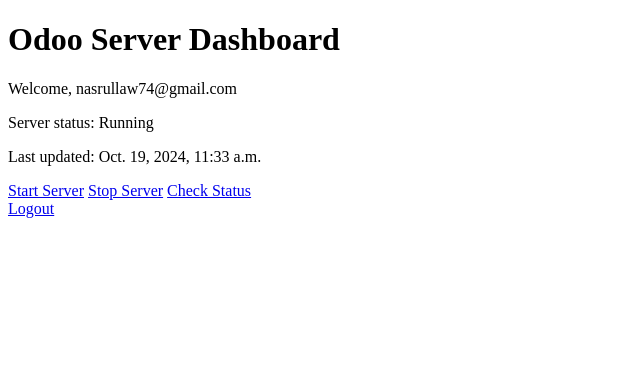
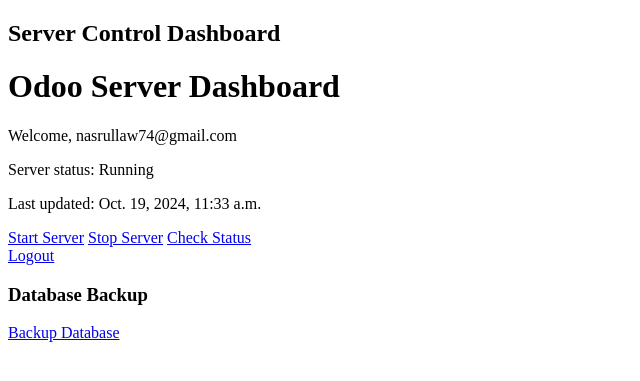
Before and after one commit to nasrulla74/appeul_manager, a Django app: page /dashboard/ in a window 1280 px wide. Shown: the top 381 px of the page, without its empty margins (0-640 px from the left). Run offline with Django 5.2, Linux system fonts and the light colour scheme; a user stored in the database is signed in; data comes from the database, SQL or seed files in the repository; both versions use the stored data as it was after the commit; parts of the project's set-up code (start-up, migrations or seed data) failed here and were passed over.

Commit message:
feature: add backup odoo database

```diff
--- a/appeul_manager/settings.py
+++ b/appeul_manager/settings.py
@@ -75,7 +75,7 @@
 DATABASES = {
     'default': {
         'ENGINE': 'django.db.backends.sqlite3',
-        'NAME': BASE_DIR / 'db.sqlite3',
+        'NAME': os.path.join(BASE_DIR, 'db.sqlite3'),
     }
 }
 
--- a/appeul_manager/urls.py
+++ b/appeul_manager/urls.py
@@ -18,4 +18,7 @@
     path('', include('django.contrib.auth.urls')),
     path('dashboard/', login_required(views.dashboard), name='dashboard'),
     path('control/<str:action>/', login_required(views.control_server), name='control_server'),
+    path('backup/', login_required(views.backup_database), name='backup_database'),
+
+
 ]
--- a/dashboard/models.py
+++ b/dashboard/models.py
@@ -37,3 +37,13 @@
 class ServerStatus(models.Model):
     is_running = models.BooleanField(default=False)
     last_updated = models.DateTimeField(auto_now=True)
+
+class BackupLog(models.Model):
+    timestamp = models.DateTimeField(auto_now_add=True)
+    filename = models.CharField(max_length=255)
+    success = models.BooleanField()
+    output = models.TextField(blank=True)
+    error = models.TextField(blank=True)
+
+    def __str__(self):
+        return f"{self.timestamp} - {'Success' if self.success else 'Failure'}"
--- a/dashboard/templates/dashboard/dashboard.html
+++ b/dashboard/templates/dashboard/dashboard.html
@@ -1,6 +1,8 @@
 {% extends 'base.html' %}
 
 {% block content %}
+<h2>Server Control Dashboard</h2>
+
 <h1>Odoo Server Dashboard</h1>
 <p>Welcome, {{ user.email }}</p>
 <p>Server status: {% if status.is_running %}Running{% else %}Stopped{% endif %}</p>
@@ -10,4 +12,7 @@
 <a href="{% url 'control_server' 'status' %}">Check Status</a>
 <br>
 <a href="{% url 'logout' %}">Logout</a>
+
+<h3>Database Backup</h3>
+<a href="{% url 'backup_database' %}" class="btn btn-primary">Backup Database</a>
 {% endblock %}
--- a/dashboard/views.py
+++ b/dashboard/views.py
@@ -1,10 +1,22 @@
 from django.contrib.auth.decorators import login_required
 from django.shortcuts import render, redirect
-from .models import ServerStatus
+from .models import ServerStatus, BackupLog
 import sys
 print(sys.path)
 import paramiko
+from datetime import datetime
+import logging
+from paramiko.ssh_exception import SSHException
+import socket
 
+# Add this at the top of the file
+logger = logging.getLogger(__name__)
+
+ODOO_BIN_PATH = "/odoo/odoo-server/odoo-bin"
+ODOO_CONF_PATH = "/etc/odoo-server.conf"
+ODOO_DB_NAME = "demo"
+BACKUP_DIR = "/odoo/bk"
+backup_filename = "nbk"
 
 
 @login_required
@@ -62,3 +74,108 @@
         })
     finally:
         client.close()
+
+@login_required
+def backup_database(request):
+    # SSH connection details
+    hostname = '194.195.119.84'
+    username = 'odoo_control'
+    key_filename = '/home/nasru/.ssh/odoo_comm_odoo_contrr'
+
+    client = paramiko.SSHClient()
+    client.set_missing_host_key_policy(paramiko.AutoAddPolicy())
+
+    try:
+        logger.info("Attempting to connect to the server...")
+        client.connect(hostname, username=username, key_filename=key_filename, timeout=10)
+        logger.info("Successfully connected to the server.")
+
+        # Command to run the backup script
+        backup_command = "sudo ./odoo_db_backup.sh"
+
+        logger.info(f"Executing backup command: {backup_command}")
+
+        # Execute command with a timeout
+        stdin, stdout, stderr = client.exec_command(backup_command, timeout=60)
+
+        # Wait for the command to complete
+        logger.info("Waiting for the backup command to complete...")
+        exit_status = stdout.channel.recv_exit_status()
+        logger.info(f"Backup command completed with exit status: {exit_status}")
+
+        # Read the output and error streams
+        output = stdout.read().decode('utf-8')
+        error = stderr.read().decode('utf-8')
+
+        logger.info(f"Backup command output: {output}")
+        if error:
+            logger.error(f"Backup command error: {error}")
+
+        success = exit_status == 0
+        filename = ""
+        file_location = ""
+        if success:
+            # Extract filename and location from the output
+            for line in output.split('\n'):
+                if line.startswith("Backup completed successfully:"):
+                    file_location = line.split(": ", 1)[1].strip()
+                    filename = file_location.split('/')[-1]
+                elif line.startswith("Backup compressed:"):
+                    file_location = line.split(": ", 1)[1].strip()
+                    filename = file_location.split('/')[-1]
+            logger.info(f"Backup file created successfully: {file_location}")
+        else:
+            logger.error("Backup file creation failed.")
+
+        # Log the backup attempt
+        BackupLog.objects.create(
+            timestamp=datetime.now(),
+            filename=filename,
+            success=success,
+            output=output,
+            error=error
+        )
+
+        return render(request, 'dashboard/backup_result.html', {
+            'output': output,
+            'error': error,
+            'filename': filename,
+            'file_location': file_location,
+            'success': success
+        })
+    except (paramiko.SSHException, socket.error, TimeoutError) as e:
+        logger.exception("SSH connection error or timeout occurred")
+        error_message = f"Connection error: {str(e)}"
+        BackupLog.objects.create(
+            timestamp=datetime.now(),
+            filename="",
+            success=False,
+            output="",
+            error=error_message
+        )
+        return render(request, 'dashboard/backup_result.html', {
+            'output': '',
+            'error': error_message,
+            'filename': '',
+            'file_location': '',
+            'success': False
+        })
+    except Exception as e:
+        logger.exception("An unexpected error occurred during backup")
+        error_message = f"Unexpected error: {str(e)}"
+        BackupLog.objects.create(
+            timestamp=datetime.now(),
+            filename="",
+            success=False,
+            output="",
+            error=error_message
+        )
+        return render(request, 'dashboard/backup_result.html', {
+            'output': '',
+            'error': error_message,
+            'filename': '',
+            'file_location': '',
+            'success': False
+        })
+    finally:
+        client.close()
```
Also changed, not shown: dashboard/templates/dashboard/backup_result.html (added, +25 -0 lines), dashboard/migrations/0003_backuplog.py (added), db.sqlite3, 1 other file.
